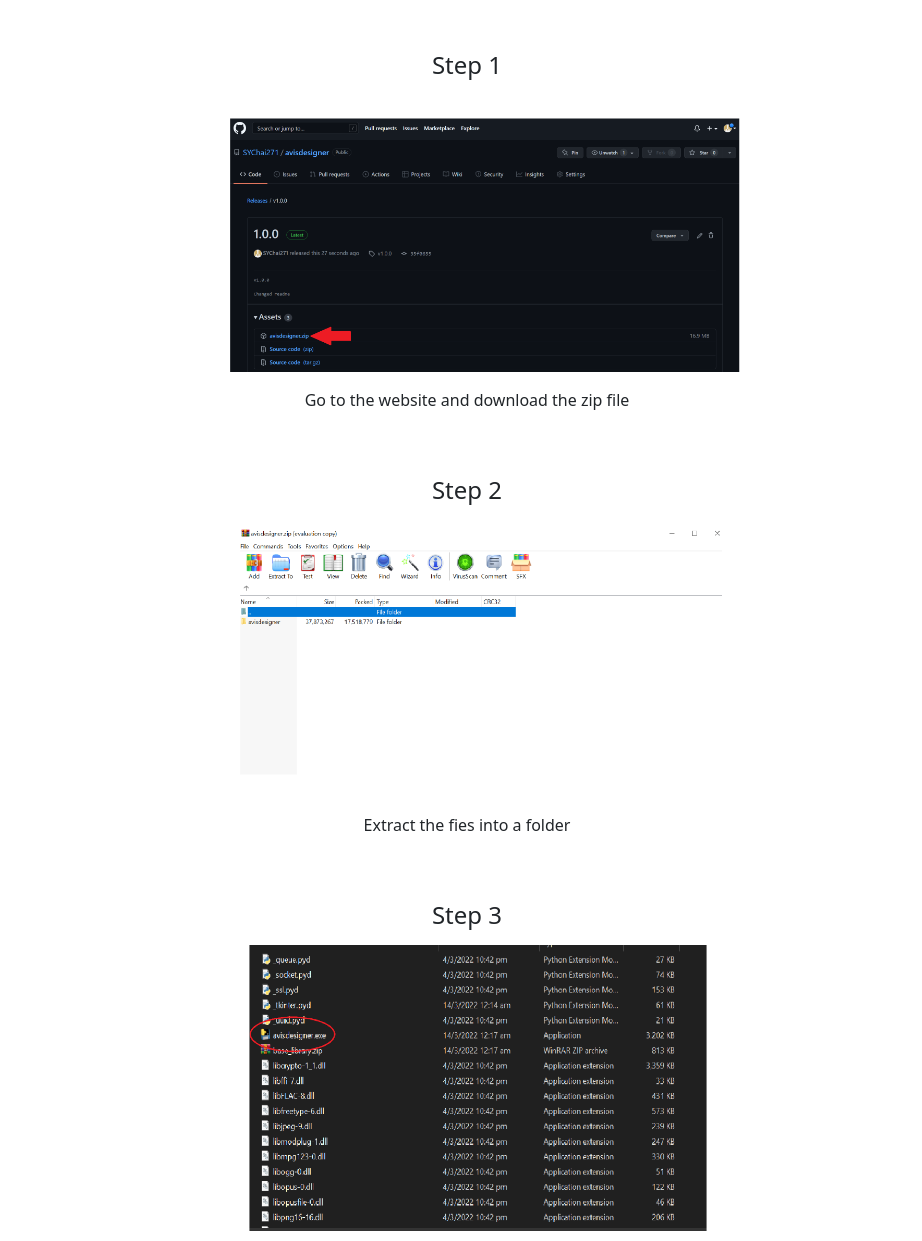
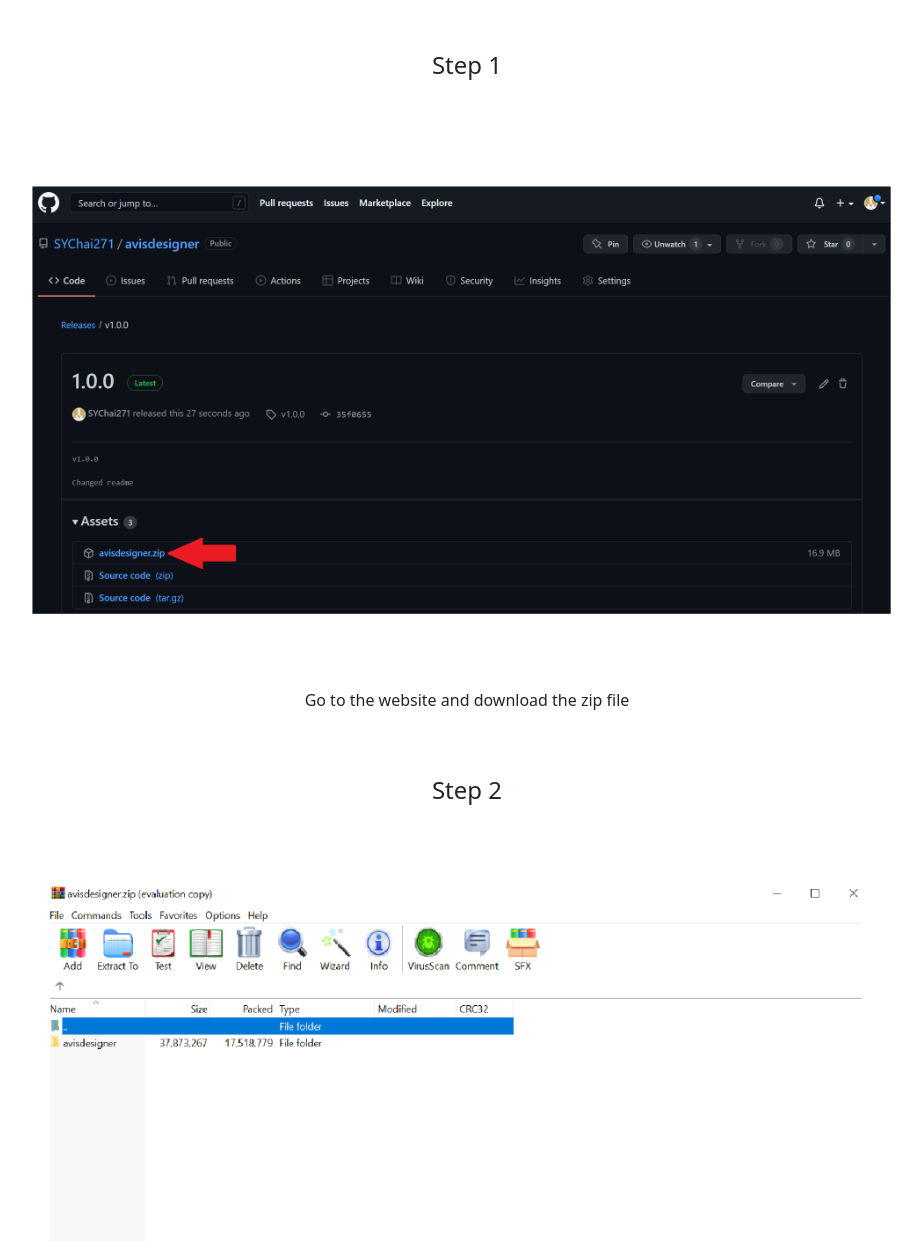
Before and after one commit to SYChai271/avisfashion, a plain HTML site: page prototype.html in a window 1280 px wide. Shown: the part 331-1572 px from the top of the page, without its empty margins (173-1095 px from the left). Drawn offline with nearby package versions, Linux system fonts and the light colour scheme.

Commit message:
fixed image alignment issues

```diff
--- a/prototype.html
+++ b/prototype.html
@@ -77,18 +77,18 @@
                 <div class="col-md-12">
                     <h1 class="text-center">Tutorial</h1>
                     <h4 class="text-center pt-5">Step 1</h4>
-                    <div style="display:block; margin-left:auto; margin-right: auto; width: 50%" class="col-md">
-                        <img src="img/step1.png" style="object-fit: contain; width: 600px; height: 300px" alt="">
+                    <div class="d-flex justify-content-center">
+                        <img src="img/step1.png" style="object-fit: contain; width: 900px; height: 600px" alt="" class="img-fluid">
                     </div>
                     <p class="text-center">Go to the website and download the zip file</p>
                     <h4 class="text-center pt-5">Step 2</h4>
-                    <div style="display:block; margin-left:auto; margin-right: auto; width: 50%">
-                        <img src="img/step2.png" style="object-fit: contain; width: 600px; height: 300px" alt="">
+                    <div class="d-flex justify-content-center">
+                        <img src="img/step2.png" style="object-fit: contain; width: 900px; height: 600px" alt="" class="img-fluid">
                     </div>
                     <p class="text-center">Extract the fies into a folder</p>
                     <h4 class="text-center pt-5">Step 3</h4>
-                    <div style="display:block; margin-left:auto; margin-right: auto; width: 50%">
-                        <img src="img/step3.png" style="object-fit: contain; width: 600px; height: 300px" alt="">
+                    <div class="d-flex justify-content-center">
+                        <img src="img/step3.png" style="object-fit: contain; width: 900px; height: 600px" alt="" class="img-fluid">
                     </div>
                     <p class="text-center">Run avisdesigner.exe</p>
                 </div>
```
